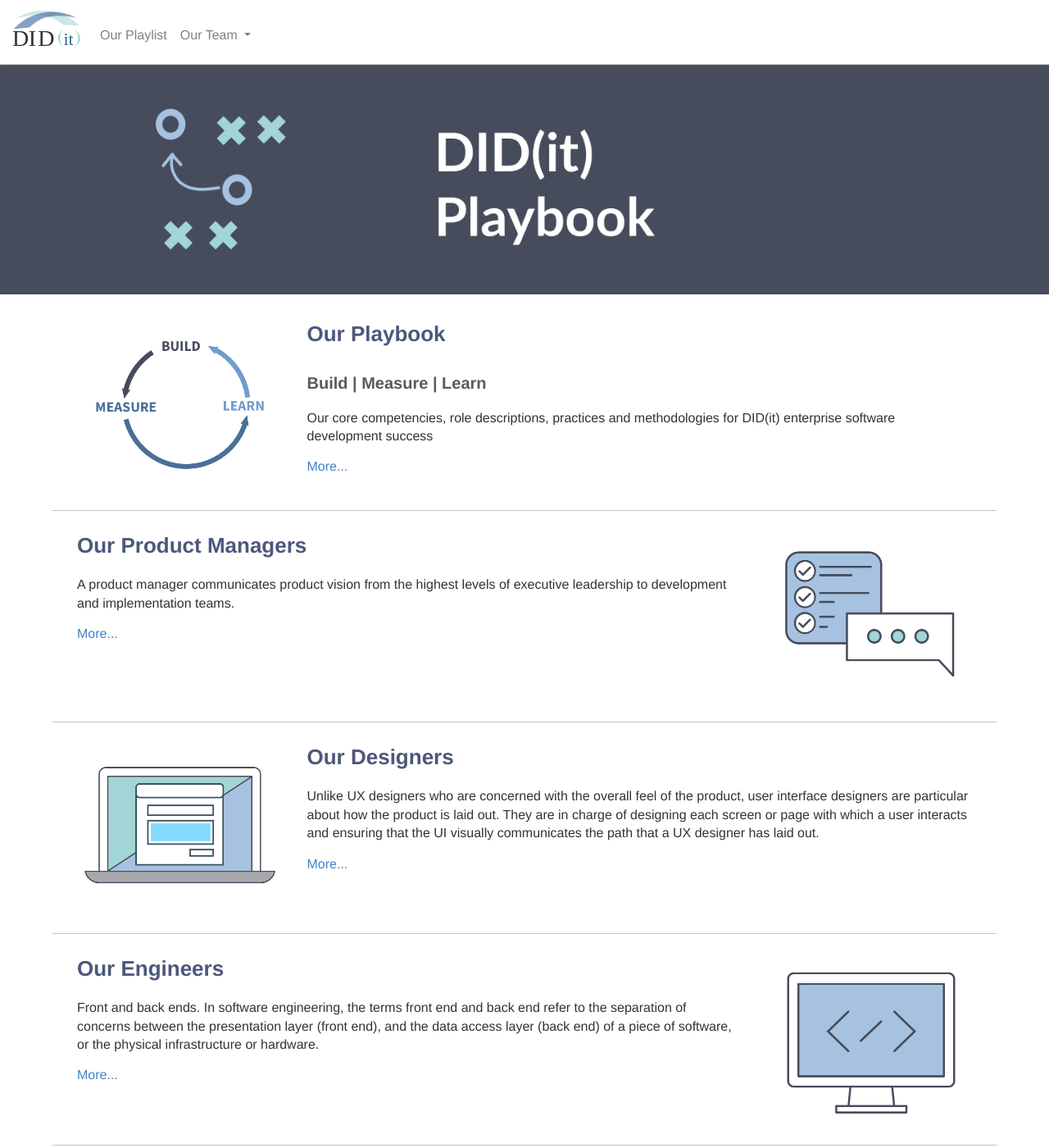
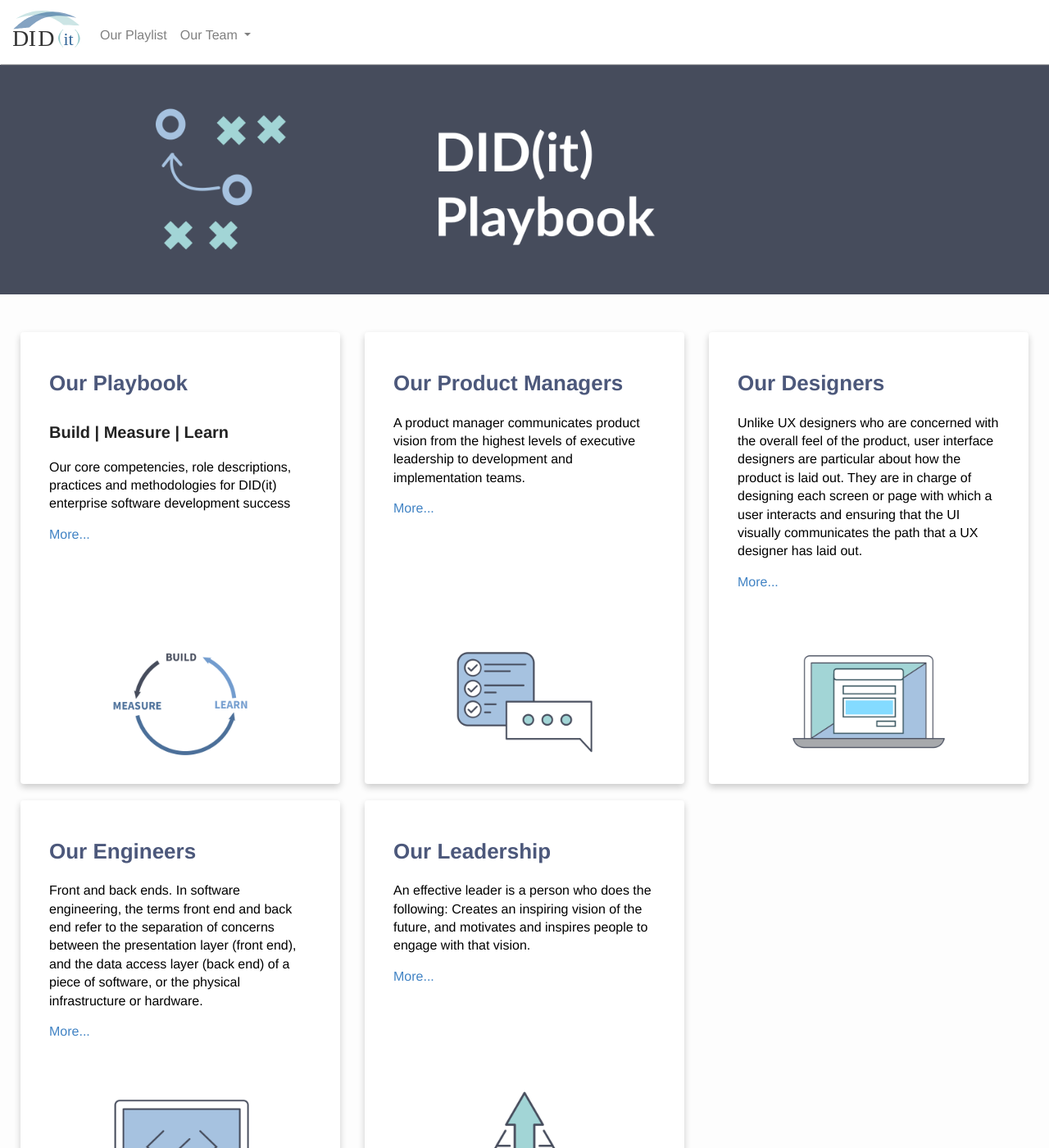
Before and after one commit to KnightPointSystems/kps_playbook, a Jekyll site: the page built from index.md, in a window 1280 px wide and 1400 px high. Shown: the whole window at 82% size. Built offline with Jekyll 4.4.1, drawn with Linux system fonts in a browser that asks for light colours; nearby versions of some CDN libraries.

Commit message:
Applied card layout to home page

```diff
--- a/assets/css/style.scss
+++ b/assets/css/style.scss
@@ -18,9 +18,9 @@
 }
 
 body {
-	background: $white;
+	background: rgb(253, 253, 253);
   font: 16px/1.4 $helvetica;
-  color: $darkGray;
+  color: $black;
   padding-top: 38px;
 
 }
@@ -34,11 +34,16 @@
   padding: 0 30px;
   width: 100%;
 
+
 }
 
 #main.container {
   min-height: 100vh;
 
+}
+
+.mainBodyContent {
+  margin: 40px;
 }
 
 h1, h2, h3, h4, h5, h6 {
@@ -296,47 +301,6 @@
 
 
 
-//
-// .main
-//
-
-/* .hero {
-  // Sizing
-  width: 100vw;
-  height: 100vh;
-   // Flexbox stuff
-   display: flex;
-   justify-content: center;
-   align-items: center;
-   // Text styles
-   text-align: center;
-     // Background styles
-     background-image: url(../../images/didit_background.svg);
-     background-size: cover;
-     background-position: center center;
-     background-repeat: no-repeat;
-}
-*/
-
-/*
-.hero-image {
-  background-color: rgb(71, 76, 91);
-  height: 95vh;
-  background-image: url(../../images/full-hero3x.png);
-  display: flex;
-  background-size: contain;
-  background-position: center center;
-  background-repeat: no-repeat;
-
-    @include mobile {
-      background-size: contain;
-      background-position: center center;
-      height: 20vh;
-
-    }
-}
-*/
-
 .hero-image img {
   width: 100%;
   height: auto;
@@ -455,34 +419,11 @@
   padding-top: 20px!important;
 }
 
-.mainBodyContent:before {
-  content:"";
-  display:block;
-  height:79px; /* fixed header height*/
-  margin:-79px 0 0; /* negative fixed header height */
-  }
+.col-md-4 {
+  margin-left: 0px;
+  margin-right: 0;
+}
 
-  // Prevents fixed header from covering content after clicking anchor point
-  .headings:before, .paragraph:before, .list:before, .columns:before, .linksandimages:before, .equalcolumns:before, .varyingcolumns:before {
-    content:"";
-    display:block;
-    height:79px; /* fixed header height*/
-    margin:-79px 0 0; /* negative fixed header height */
-    }
-
-  .roledescription:before, .practices:before, .how:before, .discovery:before, .problemstatement:before, .framing:before, .inception:before, .research:before, .buildmeasurelearn:before, .interviews:before, .userstory:before, .prototype:before, .usertesting:before {
-      content:"";
-      display:block;
-      height:79px; /* fixed header height*/
-      margin:-79px 0 0; /* negative fixed header height */
-      }
-
-  .strategicobjectives:before, .strategicgoals:before, .twobytwo:before {
-      content:"";
-      display:block;
-      height:79px; /* fixed header height*/
-      margin:-79px 0 0; /* negative fixed header height */
-      }
 
 img.splash {
   width: 100%;
@@ -579,7 +520,7 @@
 
     @media (max-width: 764px) {
       display: none;
-      width: 100%;;
+      width: 100%;
      }
 
     a {
@@ -613,16 +554,43 @@
 }
 
 .our-playbook {
-  width: 90%;
   text-align: left;
-  padding: 0 30px;
   border-bottom: 1px solid rgb(194, 194, 194);
-  margin: 0 auto;
 
   h3 {
     color: #5a5a5a;
   }
 
+
+}
+
+.card {
+  background: #ffffff;
+  border: none;
+  box-shadow: 0 4px 8px 0 rgba(0, 0, 0, 0.2);
+
+
+    img {
+      width: 200px;
+      margin: 0 auto;
+    }
+
+
+    }
+
+.col-md-4.card {
+  margin-bottom: 20px!important;
+
+
+}
+
+.pack {
+
+  display: -webkit-inline-flex;
+  display: -ms-inline-flexbox;
+  display: inline-flex;
+  flex-wrap: wrap;
+  -webkit-flex-wrap: wrap;
 }
 
 .our-product-managers {
--- a/index.md
+++ b/index.md
@@ -5,88 +5,66 @@
 <div class="Body-Container">
 <div class="hero-image">
 <img src="images/playbook-hero.png" class="img-fluid" alt="Responsive image">
-<!-- <div class="splash-caret bounce">
-  <a class="maincontent-anchor" id="top" href="#MainContent"><i class="fas fa-caret-down"></i></a>
-  </div> -->
-</div>
-<!-- <section class="hero">
-<div class="splash-caret bounce">
-  <a class="maincontent-anchor" id="top" href="#MainContent"><i class="fas fa-caret-down"></i></a>
-  </div>
-</section>
--->
 
-<!--
-<div class="splash-screen">
-  <img class="splash" src="images/didit_background.svg"/>
-  <div class="splash-caret bounce">
-  <a class="maincontent-anchor" id="top" href="#MainContent"><i class="fas fa-caret-down"></i></a>
-  </div>
-</div> -->
 
 <div class="mainBodyContent" id="MainContent">
-<div class="our-playbook">
-  <div class="row">
-    <div class="col-md-3">
-      <img src="images/BuildMeasureLearn.png"/>
-    </div>
-    <div class="col-md-9">
-      <h2> Our Playbook </h2>
+
+<div class="card-deck">
+<div class="row">
+
+<div class="col-md-4 card">
+    <div class="card-body">
+      <h2>Our Playbook</h2>
       <h3>Build | Measure | Learn</h3>
       <p> Our core competencies, role descriptions, practices and methodologies for DID(it) enterprise software development success </p>
       <p><a href="playbook">More...</a></p>
     </div>
+        <img class="card-img-bottom" src="images/BuildMeasureLearn.png" alt="Build Measure Learn">
+
   </div>
-</div>
-</div>
-<div class="our-product-managers">
-  <div class="row">
-    <div class="col-md-9">
-      <h2> Our Product Managers </h2>
-      <p> A product manager communicates product vision from the highest levels of executive leadership to development and implementation teams. </p>
+
+<div class="col-md-4 card">
+    <div class="card-body">
+      <h2>Our Product Managers</h2>
+          <p> A product manager communicates product vision from the highest levels of executive leadership to development and implementation teams. </p>
       <p><a href="product-management">More...</a></p>
     </div>
-    <div class="col-md-3">
-      <img src="images/ProductManagers.png"/>
-    </div>
+        <img class="card-img-bottom" src="images/ProductManagers.png" alt="Product Managers">
+
   </div>
-</div>
 
-<div class="our-designers">
-  <div class="row">
-    <div class="col-md-3">
-      <img src="images/Designers.png"/>
-    </div>
-    <div class="col-md-9">
-      <h2> Our Designers </h2>
+  <div class="col-md-4 card">
+    <div class="card-body">
+      <h2>Our Designers</h2>
       <p> Unlike UX designers who are concerned with the overall feel of the product, user interface designers are particular about how the product is laid out. They are in charge of designing each screen or page with which a user interacts and ensuring that the UI visually communicates the path that a UX designer has laid out.</p>
       <p><a href="design">More...</a></p>
     </div>
+      <img class="card-img-bottom" src="images/Designers.png" alt="Designers">
+</div>
   </div>
-</div>
 
-<div class="our-engineers">
-<div class="row">
-    <div class="col-md-9">
-  <h2>Our Engineers</h2>
-  <p>Front and back ends. In software engineering, the terms front end and back end refer to the separation of concerns between the presentation layer (front end), and the data access layer (back end) of a piece of software, or the physical infrastructure or hardware.</p>
-  <p><a href="engineering">More...</a></p>
-</div>
-<div class="col-md-3">
-      <img src="images/Engineers.png"/>
+
+  <div class="row">
+
+  <div class="col-md-4 card">
+    <div class="card-body">
+      <h2>Our Engineers</h2>
+      <p>Front and back ends. In software engineering, the terms front end and back end refer to the separation of concerns between the presentation layer (front end), and the data access layer (back end) of a piece of software, or the physical infrastructure or hardware.</p>
+      <p><a href="engineering">More...</a></p>
     </div>
+            <img class="card-img-bottom" src="images/Engineers.png" alt="Engineers">
+
+  </div>
+
+  <div class="col-md-4 card">
+    <div class="card-body">
+       <h2> Our Leadership </h2>
+      <p> An effective leader is a person who does the following: Creates an inspiring vision of the future, and motivates and inspires people to engage with that vision. </p>
+      <p><a href="leadership">More...</a></p>
     </div>
-    </div>
+        <img class="card-img-bottom" src="images/Leaders.png" alt="Leaders">
 
-<div class="leadership">
-  <div class="row">
-    <div class="col-md-3">
-          <img src="images/Leaders.png"/>
-    </div>
-    <div class="col-md-9">
-  <h2> Our Leadership </h2>
-      <p> An effective leader is a person who does the following: Creates an inspiring vision of the future, and motivates and inspires people to engage with that vision. </p>
-      <p><a href="leadership">More...</a></p>    </div>
   </div>
-</div>
-</div>
+  <div class="col-4">
+  </div>
+  </div>
```
